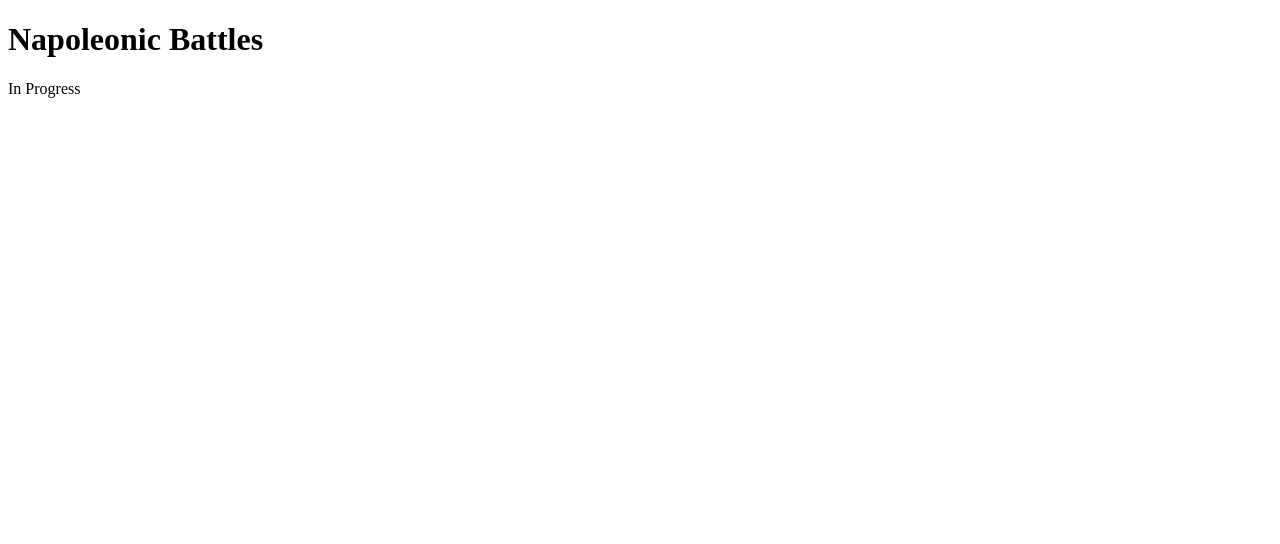
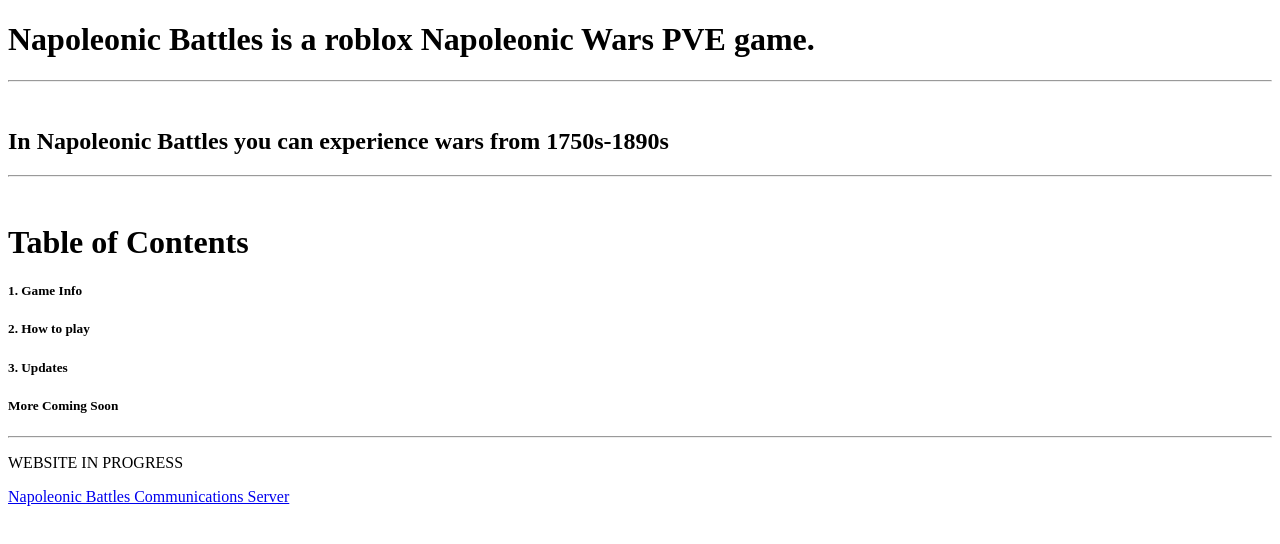
Before and after one commit to KingdomofSaxony/NapoleonicBattles.github.io, a plain HTML site: page index.html in a window 1280 px wide. Drawn offline with Linux system fonts and the light colour scheme.

Commit message:
Update index.html

```diff
--- a/index.html
+++ b/index.html
@@ -1,7 +1,38 @@
+<!--Comments cook hard Fr Fr-->
 <!DOCTYPE html>
+
 <html>
+
+<head>
+    <title>Napoleonic Battles</title>
+</head>
+
 <body>
-<h1>Napoleonic Battles</h1>
-<p>In Progress</p>
+<h1>Napoleonic Battles is a roblox Napoleonic Wars PVE game.</h1>
+<hr>
+<br>
+<h2>In Napoleonic Battles you can experience wars from 1750s-1890s</h2>
+
+<hr>
+<br>
+<h1>Table of Contents</h1>
+<h5>1. Game Info</h5>
+<h5>2. How to play</h5>
+<h5>3. Updates</h5>
+<h5>More Coming Soon</h5>
+<hr>
+
+
+
+
+
+
+
+<p>WEBSITE IN PROGRESS</p>
+<a href="https://discord.gg/js7ujpK9VY" target="_blank" title="Takes you to Napoleonic Battles Discord Server">
+Napoleonic Battles Communications Server
+</a>
+</a>
 </body>
+
 </html>
```
